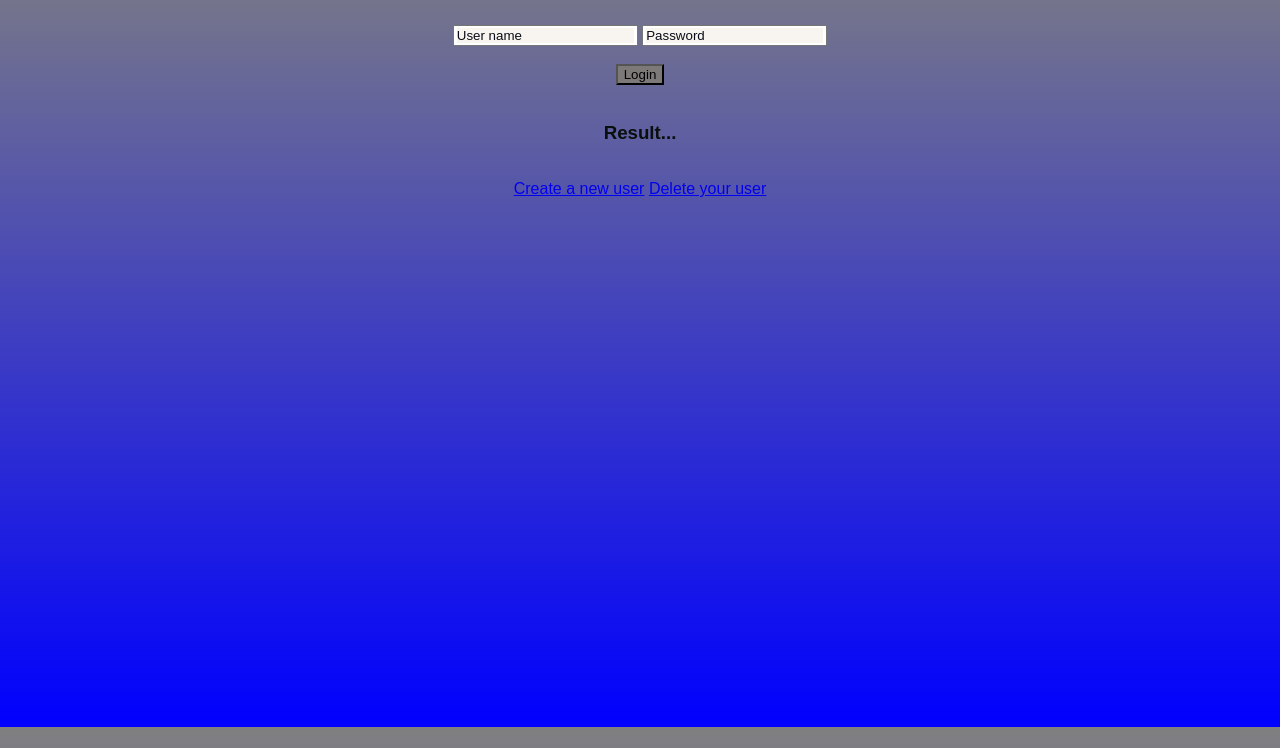
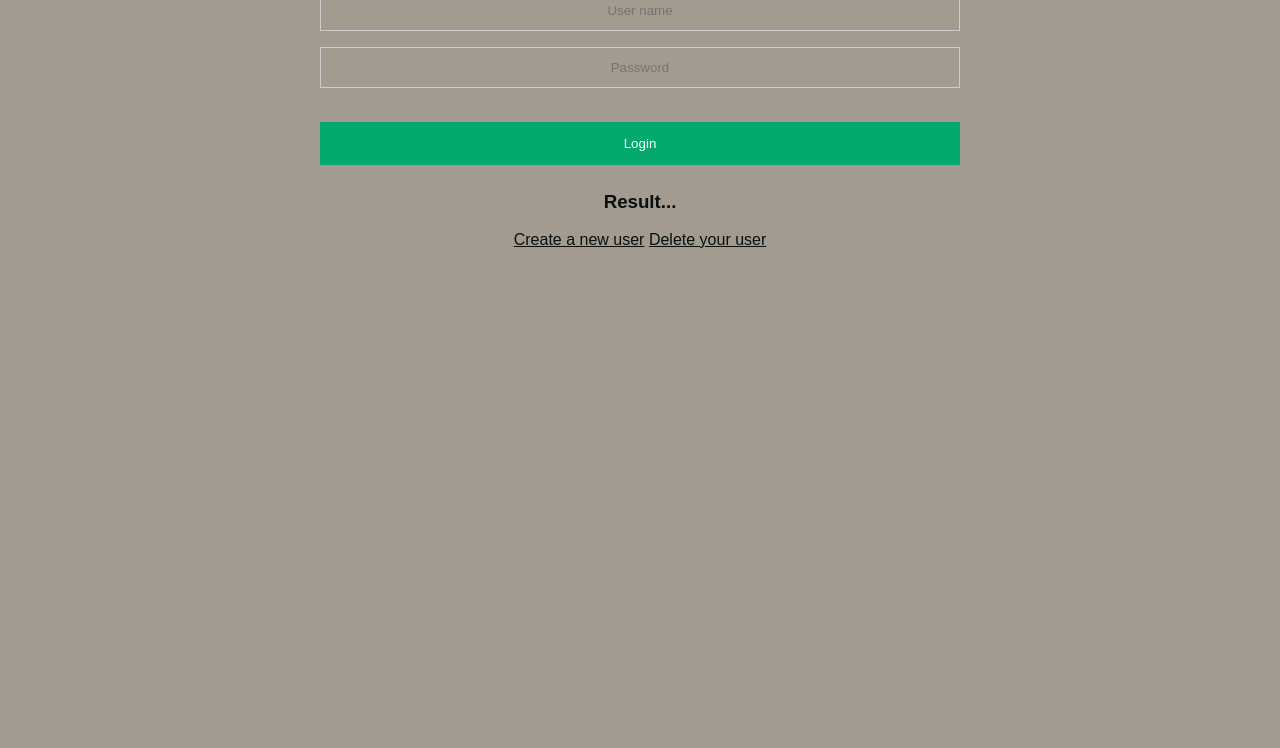
Before and after one commit to stinehb/ToDo, a website: page public/index.html in a window 1280 px wide. Shown: the part 73-821 px from the top of the page. After the commit the page ends 800 px from the top, so only its background shows below. Drawn offline with Linux system fonts and the light colour scheme.

Commit message:
Update index.html

```diff
--- a/public/index.html
+++ b/public/index.html
@@ -69,26 +69,36 @@
 
     <!---------------- CSS ------------------->
     <style>
-
-    body, html{
-        height: 100%;
-    }
-
-    body {
+    * {
             text-align: center;
             margin: 0;
             font-family: sans-serif;
-            background-image:linear-gradient(gray, blue);
+            background-color:rgb(163, 155, 144);
             color: rgb(9, 15, 12);
         }
-      ::placeholder{
-          color: rgb(10, 13, 24);
-          background-color: rgb(248, 244, 239);
-          opacity: 1;
-      }
-      button{
-          background-color: rgb(126, 121, 121);
-      }
+
+input[type=text], input[type=password] {
+  width: 50%;
+  padding: 12px 20px;
+  margin: 8px 0;
+  display: inline-block;
+  border: 1px solid #ccc;
+  box-sizing: border-box;
+}
+
+button {
+  background-color: #04AA6D;
+  color: white;
+  padding: 14px 20px;
+  margin: 8px 0;
+  border: none;
+  cursor: pointer;
+  width: 50%;
+}
+
+
+
+
 
     </style>
 
```
